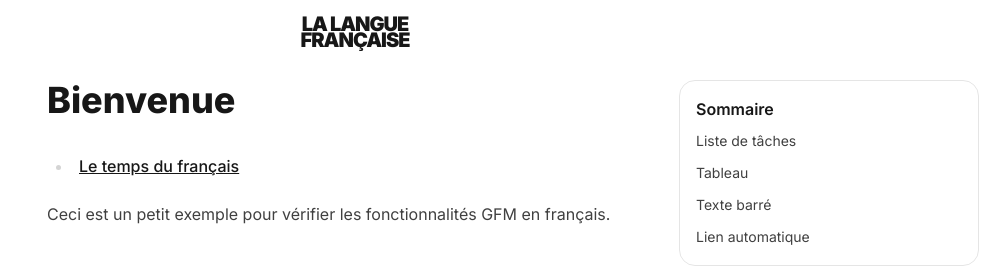
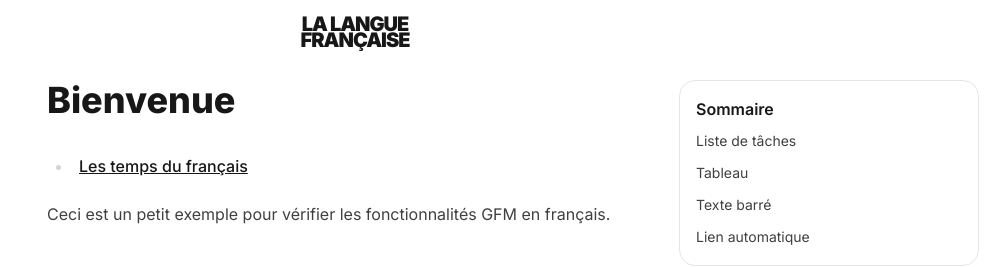
Before and after one commit to disfordave/provence, a Next.js app: page /apprendre/bienvenue in a window 1280 px wide. Shown: the top 267 px of the page, without its empty margins (285-1280 px from the left). Built offline with nearby package versions, Linux system fonts and the light colour scheme.

Commit message:
Fix title in metadata and header for consistency in temps.mdx

```diff
--- a/src/content/bienvenue.mdx
+++ b/src/content/bienvenue.mdx
@@ -2,7 +2,7 @@ export const metadata = { title: "Bienvenue" };
 
 # Bienvenue
 
-- [Le temps du français](/apprendre/temps)
+- [Les temps du français](/apprendre/temps)
 
 Ceci est un petit exemple pour vérifier les fonctionnalités GFM en français.
 
--- a/src/content/temps.mdx
+++ b/src/content/temps.mdx
@@ -1,6 +1,6 @@
-export const metadata = { title: "Le temps du français" };
+export const metadata = { title: "Les temps du français" };
 
-# Le temps du français
+# Les temps du français
 
 ## Liens utiles
 
```
